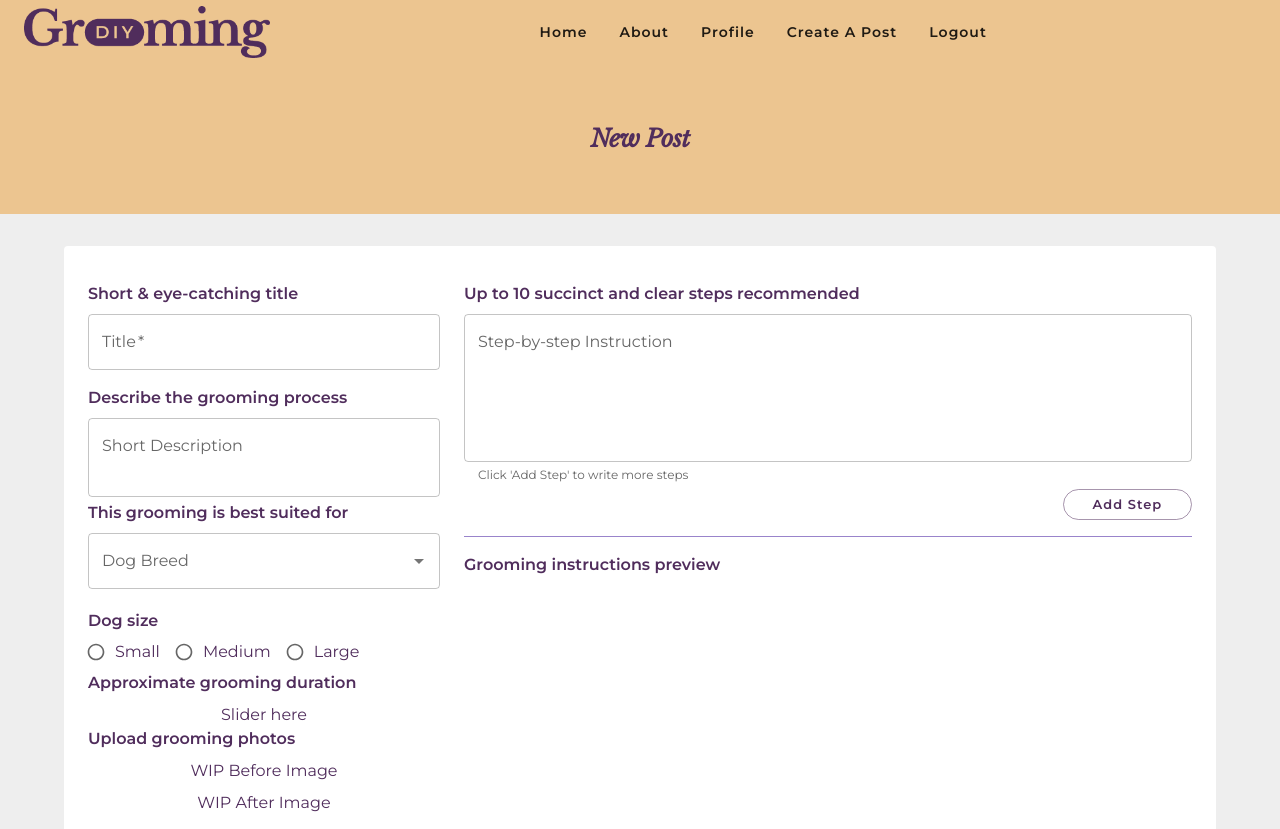
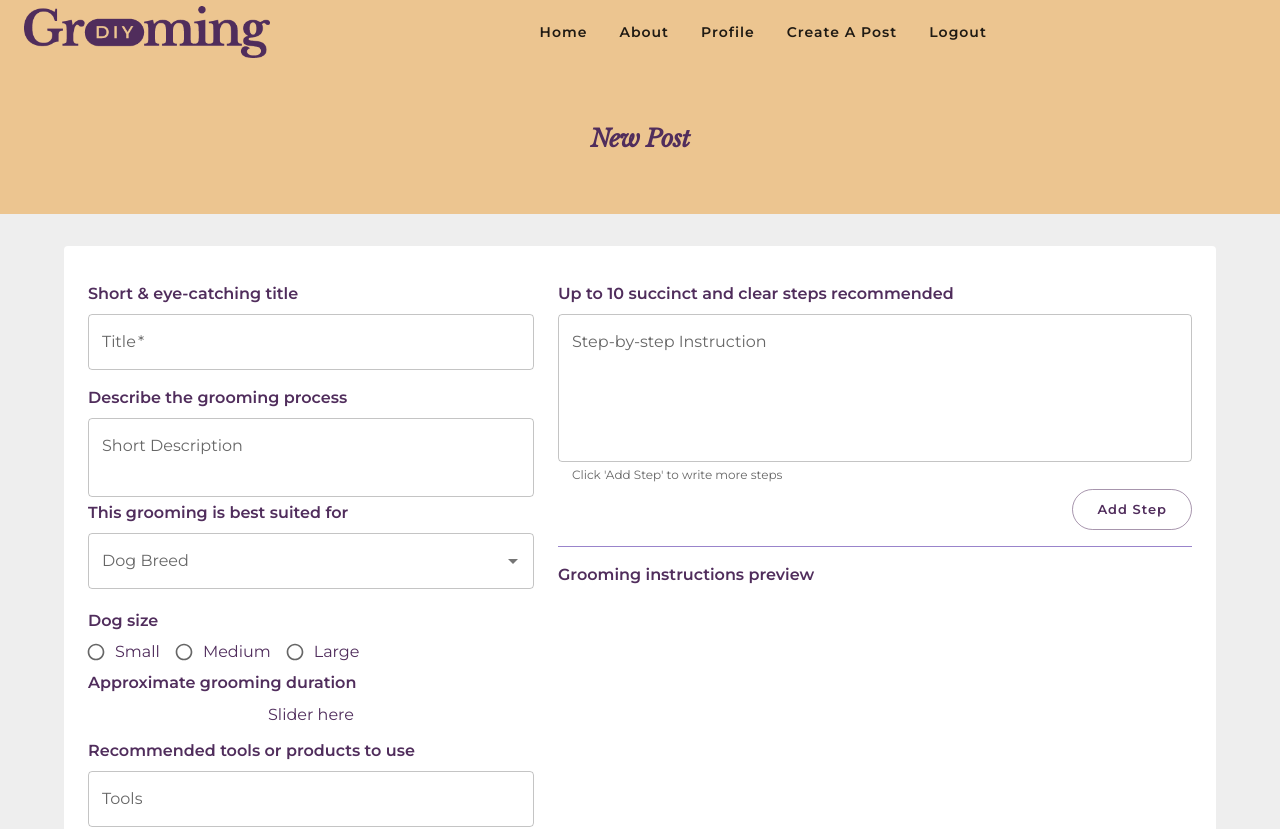
Before and after one commit to winny1212/client-frontend, a React (Create React App) app: page /posts/new in a window 1280 px wide. Shown: the top 829 px of the page. Built offline with nearby package versions, Linux system fonts and the light colour scheme.

Commit message:
(WIP) handle controlled post form input

```diff
--- a/src/components/posts/forms/DetailsForm.js
+++ b/src/components/posts/forms/DetailsForm.js
@@ -1,8 +1,10 @@
-import React from 'react';
+import React, { useState } from 'react';
 
 // Components & Data
 import FormInput from '../../shared/FormInput';
 import FormHint from '../../shared/FormHint';
+import breeds from '../../../data/breedsData';
+import { splitWords } from '../../../utils/postUtils';
 
 // MUI
 import Autocomplete from '@mui/material/Autocomplete';
@@ -19,31 +21,51 @@ import FormControl from '@mui/material/FormControl';
 
 function DetailsForm(props) {
   // eslint-disable-next-line
-  const { breeds, postData, setPostData, handleChange } = props;
+  const {
+    postData,
+    setPostData,
+    selectedBreed,
+    setSelectedBreed,
+    toolsValue,
+    setToolsValue,
+    handleChange,
+  } = props;
+
+  const handleTools = (e) => {
+    const tools = splitWords(e.target.value);
+    console.log(tools);
+  };
+
   return (
     <>
       <FormInput
         hint="Short & eye-catching title"
         label="Title"
-        id="post-title"
+        name="title"
+        id="title"
         required
+        onChange={handleChange}
+        value={postData.title}
       />
 
       <FormInput
         hint="Describe the grooming process"
         label="Short Description"
-        id="post-description"
+        name="description"
+        id="description"
         multiline
         rows={2}
+        onChange={handleChange}
+        value={postData.description}
       />
 
       <Stack spacing={1}>
         <FormHint>This grooming is best suited for</FormHint>
         <Autocomplete
-          disablePortal
+          fullWidth
           id="dog-breed"
+          name="breed"
           options={breeds}
-          fullWidth
           renderInput={(params) => (
             <TextField
               {...params}
@@ -51,11 +73,14 @@ function DetailsForm(props) {
               sx={{ textTransform: 'capitalize' }}
             />
           )}
+          getOptionLabel={(option) => option.label}
+          value={selectedBreed}
+          onChange={(e, newBreed) => setSelectedBreed(newBreed)}
         />
 
         <FormControl component="fieldset">
           <FormHint component="legend">Dog size</FormHint>
-          <RadioGroup row aria-label="dog-size" name="dog-size">
+          <RadioGroup row aria-label="dogSize" name="dogSize">
             <FormControlLabel
               value="small"
               control={<Radio size="small" />}
@@ -80,6 +105,16 @@ function DetailsForm(props) {
         <p>Slider here</p>
       </Stack>
 
+      <FormInput
+        hint="Recommended tools or products to use"
+        label="Tools"
+        name="tools"
+        id="tools"
+        helperText="Separate each with a comma"
+        value={toolsValue}
+        onChange={(e, tools) => setToolsValue(splitWords(tools))}
+      />
+
       <Stack spacing={1}>
         <FormHint>Upload grooming photos</FormHint>
         <p>WIP Before Image</p>
--- a/src/components/posts/forms/PostForm.js
+++ b/src/components/posts/forms/PostForm.js
@@ -2,67 +2,80 @@ import React, { useState } from 'react';
 
 // Components & Data
 import StepsForm from './StepsForm';
-import breeds from '../../../data/breedsData.js';
+// import breeds from '../../../data/breedsData.js';
+import FormLayout from '../../shared/FormLayout';
+// import FormInput from '../../shared/FormInput';
+// import FormHint from '../../shared/FormHint';
 
 // MUI
 import Grid from '@mui/material/Grid';
 // import Box from '@mui/material/Box';
 // import Typography from '@mui/material/Typography';
+// import Paper from '@mui/material/Paper';
 import Stack from '@mui/material/Stack';
-// import Paper from '@mui/material/Paper';
 // eslint-disable-next-line
 import { StyledBtn, StyledBtnOutlined } from '../../shared/StyledButtons';
 import DetailsForm from './DetailsForm';
-import FormLayout from '../../shared/FormLayout';
 
 // {_id, breed, dogSize, author, title, description, steps, image, likes, comments, createdAt}
+
+function PostForm() {
+  // Handle dog breeds selection state (has to be handled separately for MUI)
+  const [selectedBreed, setSelectedBreed] = useState(null);
+  const [toolsValue, setToolsValue] = useState([]);
 
   const initialPostData = {
     title: '',
     author: '',
-  breed: '',
+    breed: selectedBreed,
     dogSize: '',
     duration: '',
     description: '',
-  tools: [],
+    tools: toolsValue,
     steps: [],
     image: { before: '', after: '' },
     video: '',
   };
 
-function PostForm() {
   // Post state
   const [postData, setPostData] = useState(initialPostData);
+
   console.log(postData);
+  console.log(selectedBreed);
 
-  const handleChange = (e) => {};
+  const handleChange = (e) => {
+    const { name, value } = e.target;
+    setPostData({ ...postData, [name]: value });
+  };
 
   const handlePublish = (e) => {
     console.log('Post Published!');
     e.preventDefault();
+    // ! Make sure to include breed: selectedBreed!
   };
 
   return (
     <FormLayout>
-      <form onSubmit={handlePublish}>
-        <Grid
-          container
-          direction="row"
-          spacing={3}
-          // alignItems="center"
-          // justifyContent="center"
-        >
-          <Grid item xs={12} md={4}>
+      <form onSubmit={handlePublish} noValidate>
+        <Grid container direction="row" spacing={3}>
+          <Grid item xs={12} md={5}>
             <DetailsForm
-              onChange={handleChange}
+              handleChange={handleChange}
               postData={postData}
               setPostData={setPostData}
-              breeds={breeds}
+              selectedBreed={selectedBreed}
+              setSelectedBreed={setSelectedBreed}
+              toolsValue={toolsValue}
+              setToolsValue={setToolsValue}
             />
           </Grid>
 
-          <Grid item xs={12} md={8}>
-            <StepsForm />
+          <Grid item xs={12} md={7}>
+            <StepsForm
+              handleChange={handleChange}
+              postData={postData}
+              setPostData={setPostData}
+            />
           </Grid>
 
           <Grid item xs={12} md={12}>
--- a/src/components/shared/StyledButtons.js
+++ b/src/components/shared/StyledButtons.js
@@ -8,7 +8,8 @@ export const StyledBtn = (props) => {
       variant="contained"
       disableElevation
       sx={{
-        px: '1.8rem',
+        px: '1.5rem',
+        py: 1,
         borderRadius: '1.5rem',
       }}
     >
@@ -25,7 +26,8 @@ export const StyledBtnOutlined = (props) => {
       variant="outlined"
       disableElevation
       sx={{
-        px: '1.8rem',
+        px: '1.5rem',
+        py: 1,
         borderRadius: '1.5rem',
       }}
     >
--- /dev/null
+++ b/src/utils/postUtils.js
@@ -0,0 +1,3 @@
+export const splitWords = (words) => {
+  words.split(',').map((word) => word.trim());
+};
```
Lines whose indentation alone changed are shown as unchanged.
